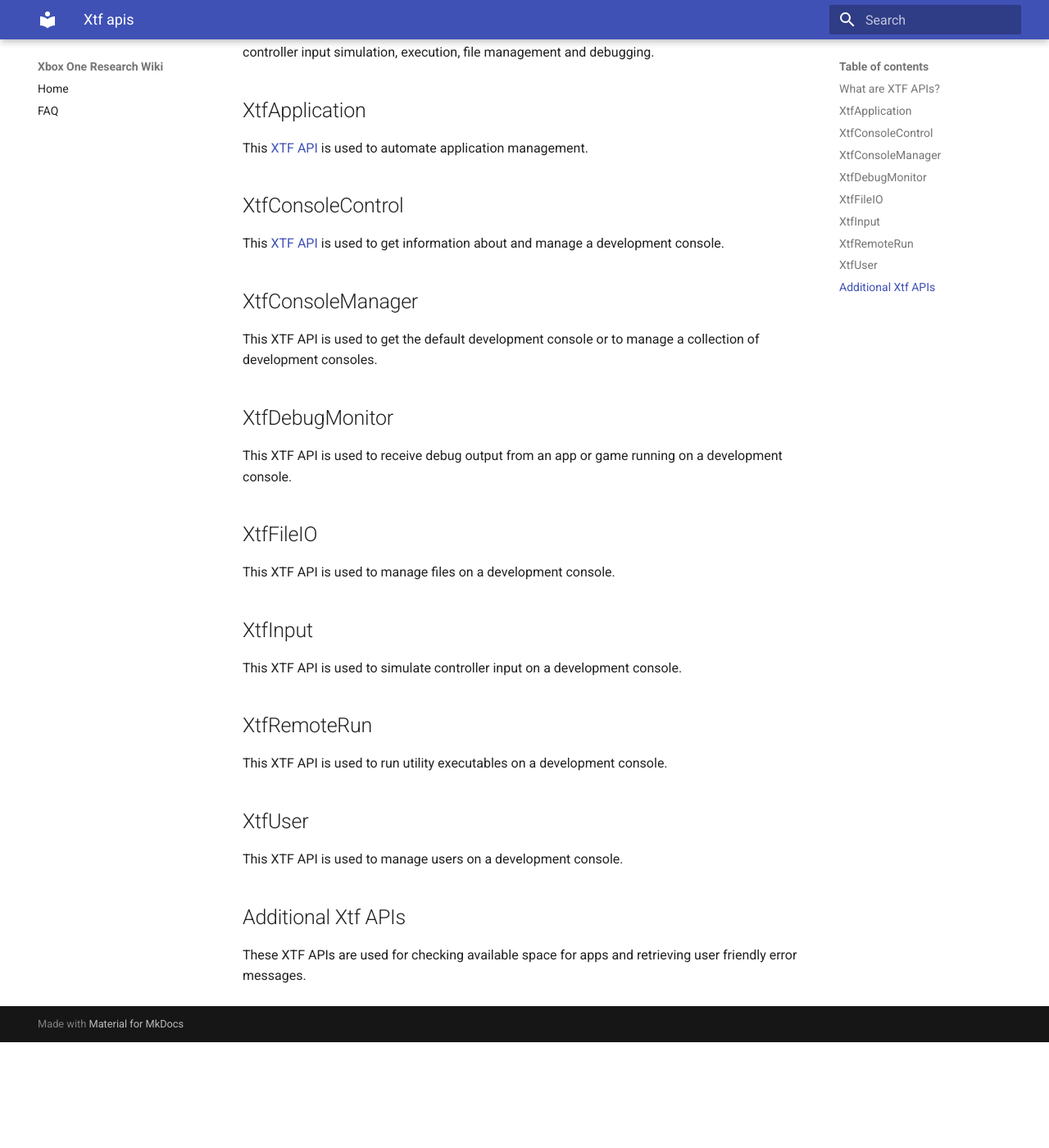
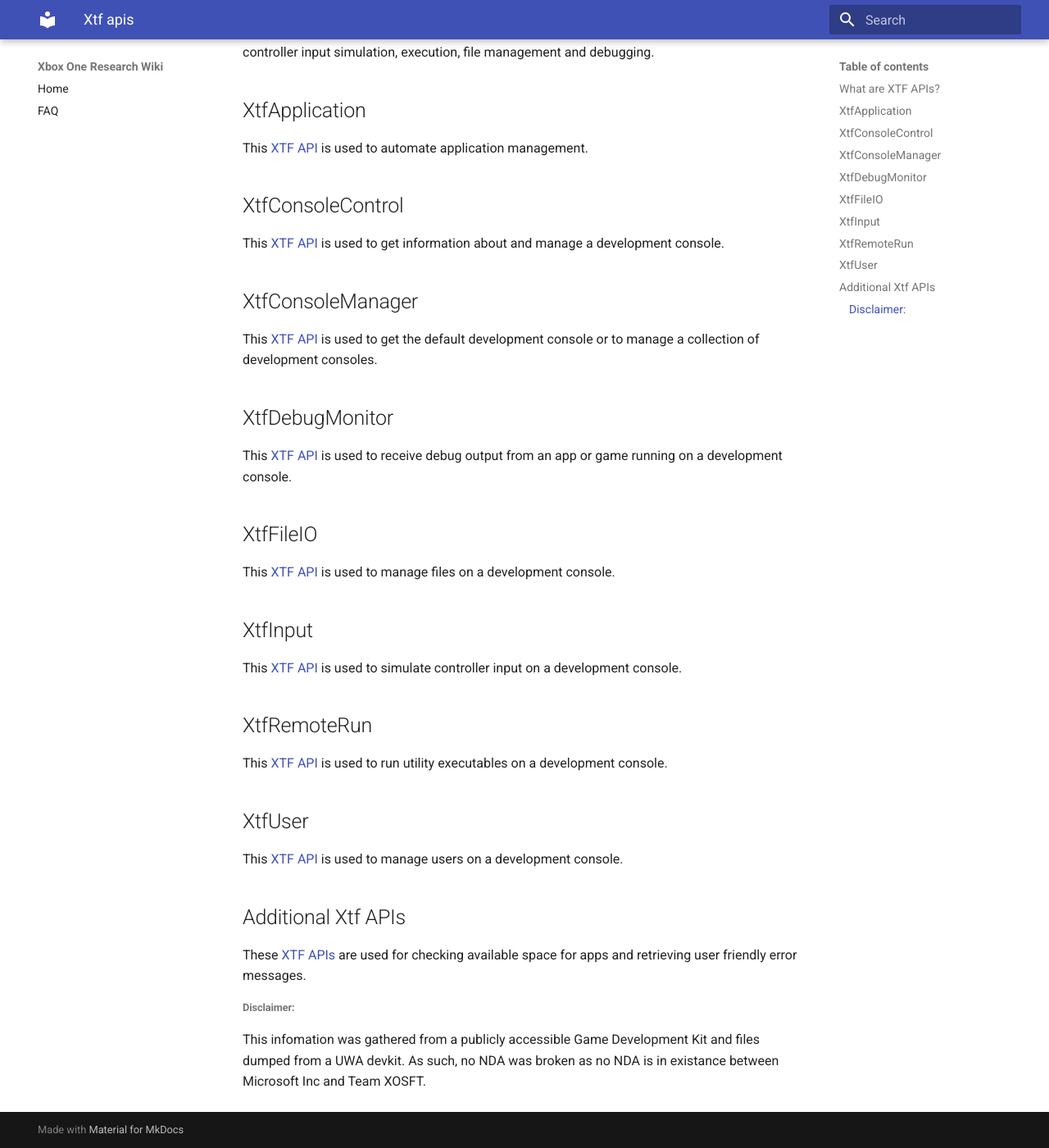
Before and after one commit to xboxoneresearch/wiki, an MkDocs documentation site: the page built from docs/xtf-apis.md, in a window 1280 px wide and 1400 px high, scrolled down 282 px. Shown: the whole window at 82% size. Built offline with MkDocs 1.6.1 and Material for MkDocs 9.7.7, drawn with Linux system fonts in a browser that asks for light colours; before the commit the page ends 1553 px from its top, so only the background shows below that.

```diff
--- a/docs/xtf-apis.md
+++ b/docs/xtf-apis.md
@@ -13,22 +13,27 @@ This [XTF API](xtf-apis/xtfapplication.md) is used to automate application manag
 This [XTF API](xtf-apis/xtfconsolecontrol.md) is used to get information about and manage a development console.
 
 ## XtfConsoleManager
-This XTF API is used to get the default development console or to manage a collection of development consoles.
+This [XTF API](xtf-apis/xtfconsolemanager.md) is used to get the default development console or to manage a collection of development consoles.
 
 ## XtfDebugMonitor
-This XTF API is used to receive debug output from an app or game running on a development console.
+This [XTF API](xtf-apis/xtfdebugmonitor.md) is used to receive debug output from an app or game running on a development console.
 
 ## XtfFileIO
-This XTF API is used to manage files on a development console.
+This [XTF API](xtf-apis/xtffileio.md) is used to manage files on a development console.
 
 ## XtfInput
-This XTF API is used to simulate controller input on a development console.
+This [XTF API](xtf-apis/xtfinput.md) is used to simulate controller input on a development console.
 
 ## XtfRemoteRun
-This XTF API is used to run utility executables on a development console.
+This [XTF API](xtf-apis/xtfremoterun.md) is used to run utility executables on a development console.
 
 ## XtfUser
-This XTF API is used to manage users on a development console.
+This [XTF API](xtf-apis/xtfuser.md) is used to manage users on a development console.
 
 ## Additional Xtf APIs
-These XTF APIs are used for checking available space for apps and retrieving user friendly error messages.
+These [XTF APIs](xtf-apis/xtfadditional.md) are used for checking available space for apps and retrieving user friendly error messages.
+
+
+###### Disclaimer:
+This infomation was gathered from a publicly accessible Game Development Kit and files dumped from a UWA devkit.
+As such, no NDA was broken as no NDA is in existance between Microsoft Inc and Team XOSFT.
```
Also changed, not shown: docs/xtf-apis/xtfadditional.md (added, +20 -0 lines), docs/xtf-apis/xtfconsolemanager.md (added, +20 -0 lines), docs/xtf-apis/xtfdebugmonitor.md (added, +18 -0 lines), docs/xtf-apis/xtffileio.md (added, +21 -0 lines), docs/xtf-apis/xtfinput.md (added, +24 -0 lines), docs/xtf-apis/xtfremoterun.md (added, +13 -0 lines), docs/xtf-apis/xtfuser.md (added, +17 -0 lines).
